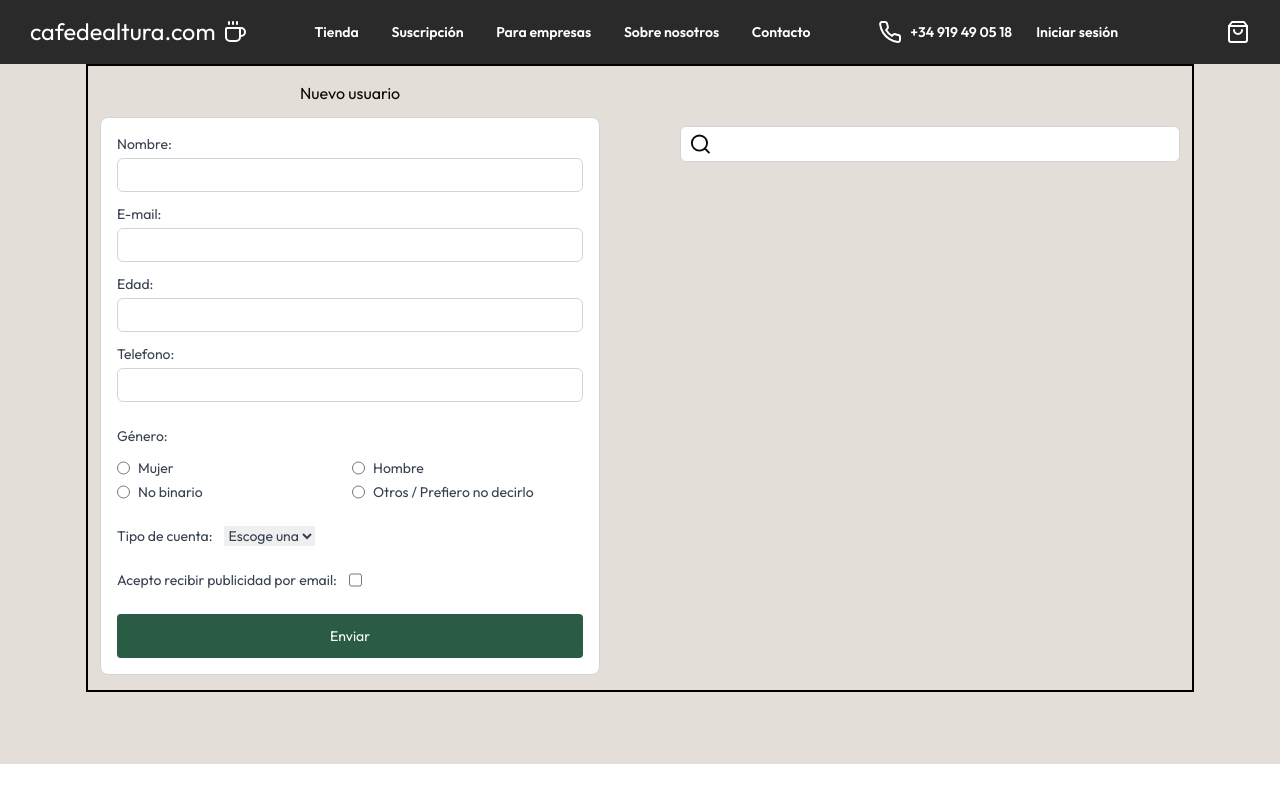
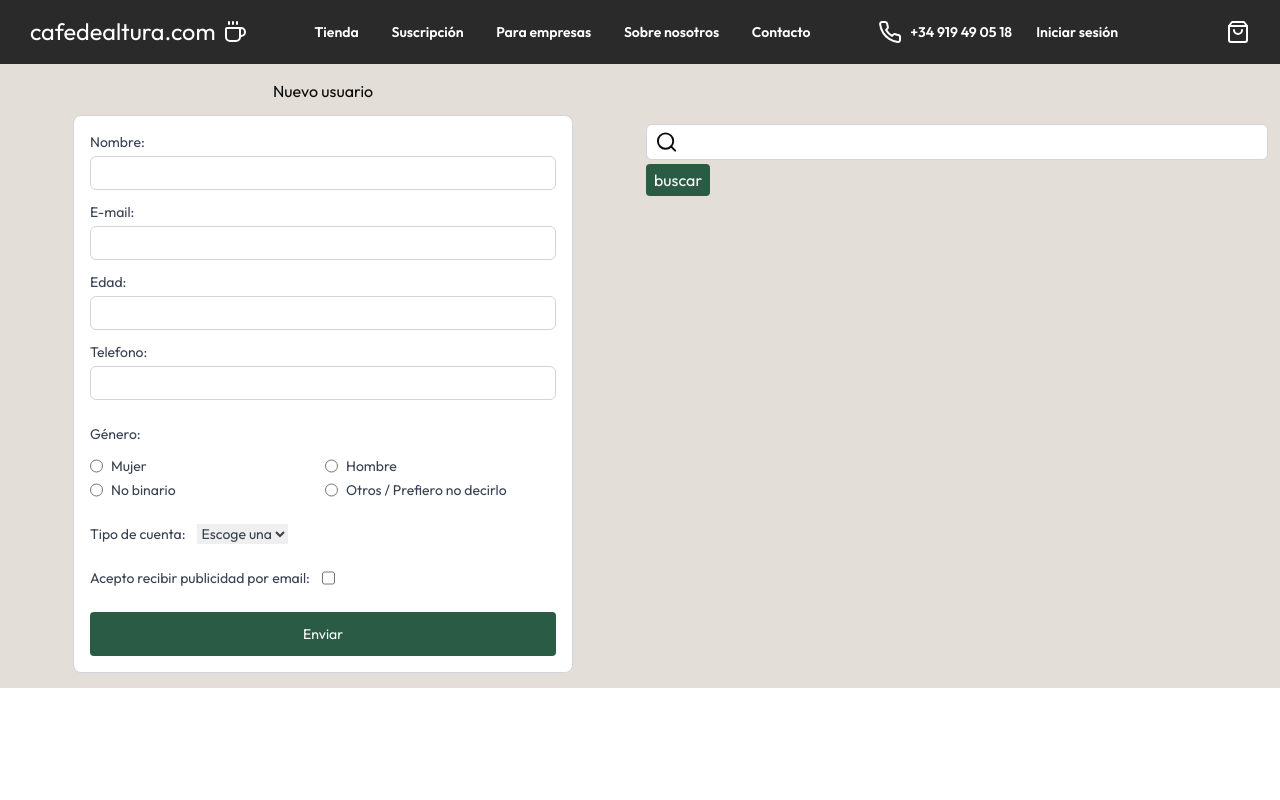
Before and after one commit to Adriasu/cafe-de-altura, a Next.js app: page / in a window 1280 px wide. Built offline with nearby package versions, Linux system fonts and the light colour scheme.

Commit message:
generando el buscador

```diff
--- a/src/app/page.js
+++ b/src/app/page.js
@@ -7,13 +7,12 @@ import React from "react";
 const Home = () => {
   return (
     <FormContextProvider>
-      <div className=" flex flex-col justify-center items-center bg-[#E3DED7]">
-        <div className="grid grid-cols-2 gap-20 border-[2px] border-black - p-3">
-          <UserForm />
+      <div className=" grid grid-cols-2 gap-3 p-3 bg-[#E3DED7]">
+        <UserForm />
+        <div className="">
           <SearchUser />
+          <UserList />
         </div>
-
-        <UserList />
       </div>
     </FormContextProvider>
   );
--- a/src/components/SearchUser.jsx
+++ b/src/components/SearchUser.jsx
@@ -1,23 +1,43 @@
 "use client";
 import { FormContext } from "@/context/FormContext";
 import { Search } from "lucide-react";
-import React, { useContext } from "react";
+import React, { useContext, useRef } from "react";
 
 const SearchUser = () => {
   const { dataUsers, setFilterDataUsers } = useContext(FormContext);
+  const inputRef = useRef(null);
 
   const filterUserEmail = (event) => {
     event.preventDefault();
-    const filterEmail = event.target.value.toLowerCase();
-    console.log(filterEmail);
+    //console.log(inputRef.current.value);
+    const filterEmail = dataUsers.filter((user) => {
+      if (user.email.toLowerCase() === inputRef.current.value.toLowerCase()) {
+        return user;
+      } else if (inputRef.current.value.toLowerCase() === "" || user.email.toLowerCase() !== inputRef.current.value.toLowerCase()) {
+        return dataUsers
+      }
+
+    });
+
+    setFilterDataUsers(filterEmail);
   };
 
   return (
-    <form>
+    <form onSubmit={filterUserEmail}>
       <div className="flex mt-12 w-full rounded-md px-2 border-[1px] border-[#D1D5DB] bg-white justify-center items-center">
         <Search />
-        <input className="w-full h-[34px] px-3 outline-none" type="text" name="filterEmail" />
+        <input
+          ref={inputRef}
+          className="w-full h-[34px] px-3 outline-none"
+          type="email"
+          name="filterEmail"
+        />
       </div>
+      <input
+        className="px-2 py-1 bg-[#2A5B45] rounded text-white mt-1"
+        type="submit"
+        value="buscar"
+      />
     </form>
   );
 };
--- a/src/components/UserCard.jsx
+++ b/src/components/UserCard.jsx
@@ -8,7 +8,7 @@ const UserCard = ({ userCard, funDelete }) => {
   };
 
   return (
-    <div className="p-3 border-[1px] border-[#D1D5DB] bg-white w-[400px] rounded-lg">
+    <div className="p-3 border-[1px] border-[#D1D5DB] bg-white w-[300px] rounded-lg">
       <h1>Nombre: {userCard.name} </h1>
       <p>Edad: {userCard.age}</p>
       <p>E-mail: {userCard.email}</p>
--- a/src/components/UserList.jsx
+++ b/src/components/UserList.jsx
@@ -16,7 +16,7 @@ const UserList = () => {
 
   return (
     <div className="flex flex-wrap gap-3 justify-center m-9">
-      {dataUsers.map((user, i) => {
+      {filterDataUser.map((user, i) => {
         return <UserCard key={i} userCard={user} funDelete={deletUser} />;
       })}
     </div>
```
